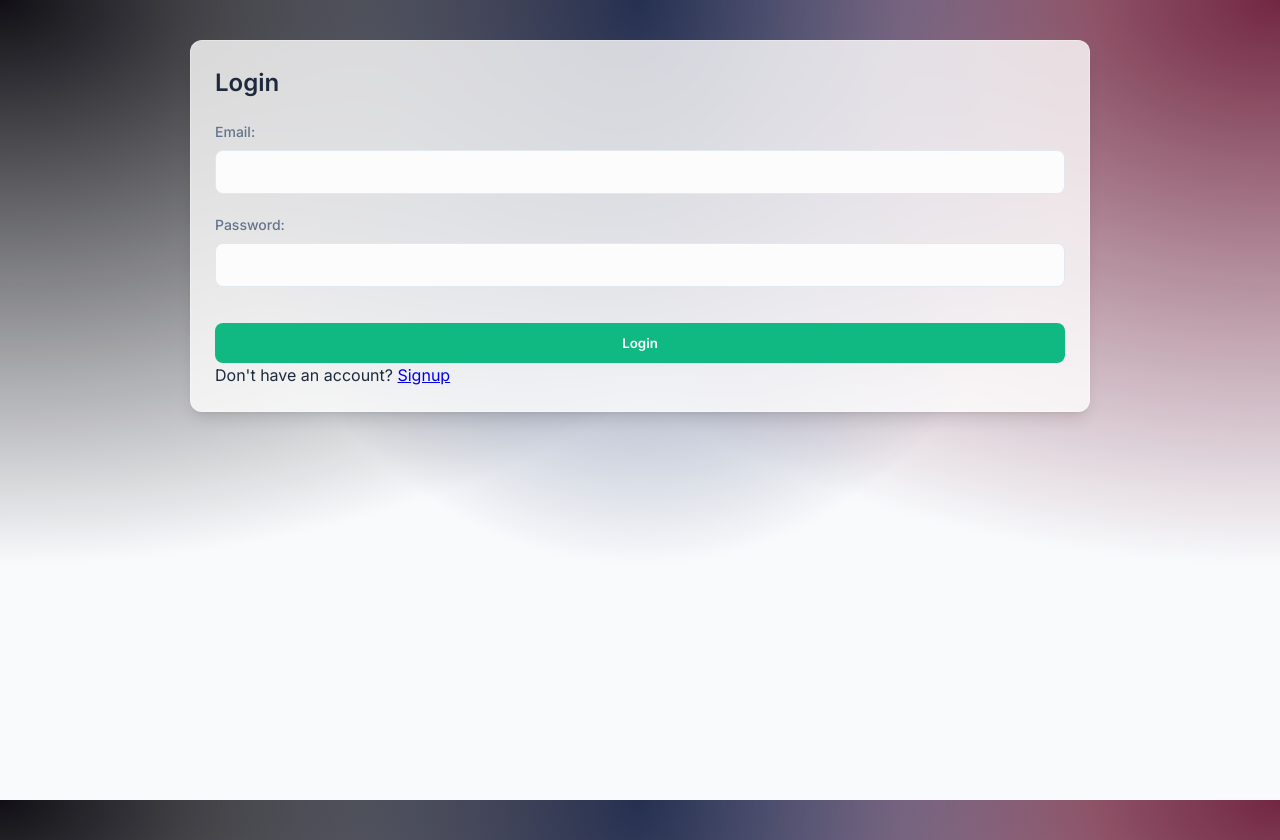
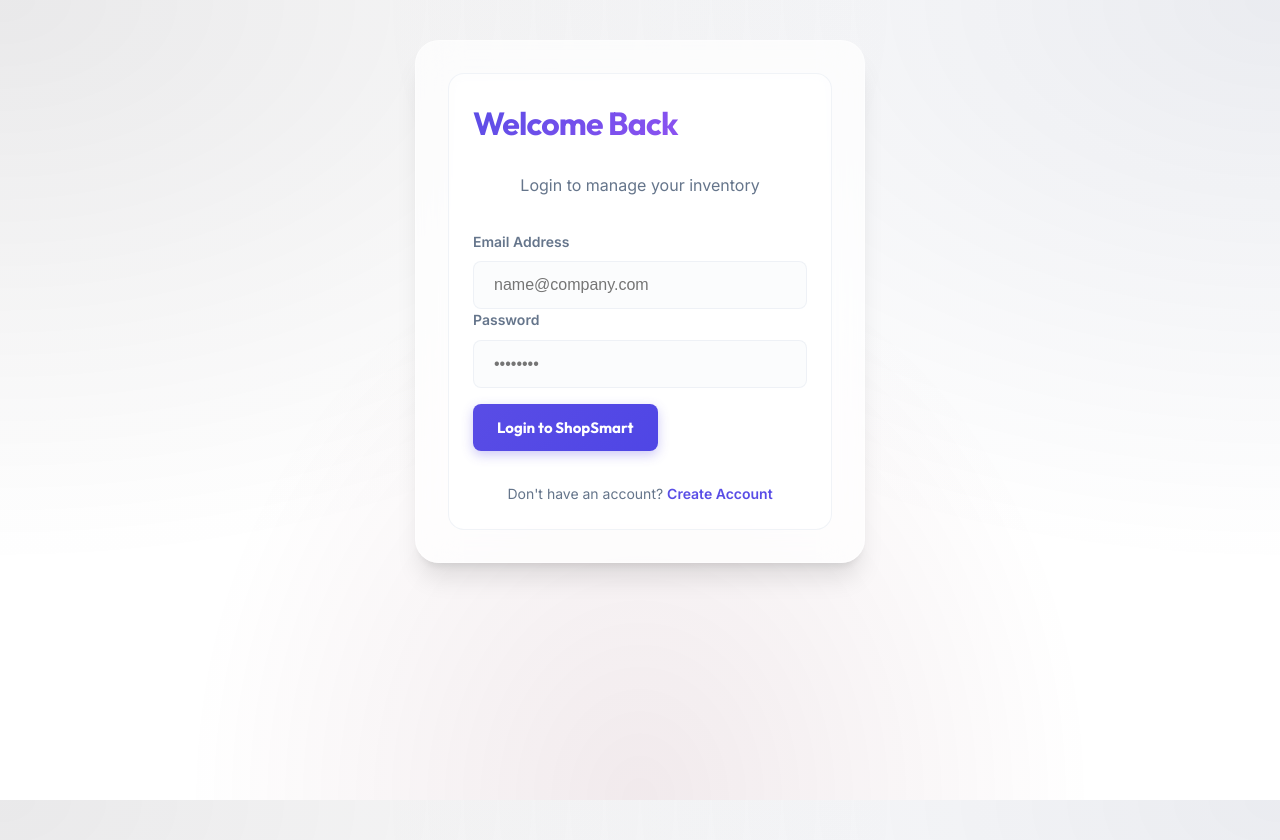
Before and after one commit to amathziah/devops, a React (Vite) app in the folder client/: page /login in a window 1280 px wide. Built offline with nearby package versions, Linux system fonts and the light colour scheme.

Commit message:
style: upgrade to premium glassmorphic UI with dark mode support

```diff
--- a/client/src/components/ItemsPage.jsx
+++ b/client/src/components/ItemsPage.jsx
@@ -99,7 +99,7 @@
                 <div style={{ display: 'flex', justifyContent: 'space-between', alignItems: 'center' }}>
                     <h2>Inventory ({items.length})</h2>
                     {items.length > 0 && (
-                        <button id="checkout-btn" onClick={handleCheckout} style={{ background: 'var(--success)' }}>
+                        <button className="checkout-btn-main" onClick={handleCheckout}>
                             🛒 Checkout
                         </button>
                     )}
@@ -116,7 +116,7 @@
                                 Your items have been successfully purchased and are on the way.
                                 Thank you for choosing ShopSmart!
                             </p>
-                            <button onClick={() => setCheckoutStatus(null)} style={{ width: '100%' }}>
+                            <button className="primary-btn" onClick={() => setCheckoutStatus(null)} style={{ width: '100%' }}>
                                 Back to Inventory
                             </button>
                         </div>
--- a/client/src/components/Login.jsx
+++ b/client/src/components/Login.jsx
@@ -25,36 +25,52 @@
     };
 
     return (
-        <div className="container">
+        <div className="container" style={{ maxWidth: '450px' }}>
+            <div className="card" style={{ marginBottom: 0 }}>
                 {isLoading && <LoadingSpinner />}
-            <h2>Login</h2>
-            {error && <p style={{ color: 'red' }}>{error}</p>}
+                <h1 style={{ fontSize: '2rem', marginBottom: '1.5rem' }}>Welcome Back</h1>
+                <p style={{ textAlign: 'center', color: 'var(--text-muted)', marginBottom: '2rem' }}>Login to manage your inventory</p>
+
+                {error && <div style={{
+                    padding: '0.75rem',
+                    background: 'hsla(0, 84%, 60%, 0.1)',
+                    color: 'var(--danger)',
+                    borderRadius: '8px',
+                    marginBottom: '1.5rem',
+                    fontSize: '0.875rem',
+                    textAlign: 'center'
+                }}>{error}</div>}
+
                 <form onSubmit={handleSubmit}>
                     <div>
-                    <label htmlFor="email">Email:</label>
+                        <label htmlFor="email">Email Address</label>
                         <input
                             id="email"
                             type="email"
+                            placeholder="name@company.com"
                             value={email}
                             onChange={(e) => setEmail(e.target.value)}
                             required
                         />
                     </div>
                     <div>
-                    <label htmlFor="password">Password:</label>
+                        <label htmlFor="password">Password</label>
                         <input
                             id="password"
                             type="password"
+                            placeholder="••••••••"
                             value={password}
                             onChange={(e) => setPassword(e.target.value)}
                             required
                         />
                     </div>
-                <button type="submit">Login</button>
+                    <button type="submit" style={{ marginTop: '1rem' }}>Login to ShopSmart</button>
                 </form>
-            <p>
-                Don&apos;t have an account? <Link to="/signup">Signup</Link>
+
+                <p style={{ textAlign: 'center', marginTop: '2rem', fontSize: '0.875rem', color: 'var(--text-muted)' }}>
+                    Don&apos;t have an account? <Link to="/signup" style={{ color: 'var(--primary)', fontWeight: 600, textDecoration: 'none' }}>Create Account</Link>
                 </p>
+            </div>
         </div>
     );
 };
--- a/client/src/components/ProtectedRoute.jsx
+++ b/client/src/components/ProtectedRoute.jsx
@@ -1,11 +1,12 @@
 import { useAuth } from '../context/AuthContext';
 import { Navigate } from 'react-router-dom';
+import LoadingSpinner from './LoadingSpinner';
 
 const ProtectedRoute = ({ children }) => {
     const { user, loading } = useAuth();
 
     if (loading) {
-        return <div>Loading...</div>;
+        return <LoadingSpinner />;
     }
 
     if (!user) {
--- a/client/src/components/Signup.jsx
+++ b/client/src/components/Signup.jsx
@@ -25,36 +25,52 @@
     };
 
     return (
-        <div className="container">
+        <div className="container" style={{ maxWidth: '450px' }}>
+            <div className="card" style={{ marginBottom: 0 }}>
                 {isLoading && <LoadingSpinner />}
-            <h2>Signup</h2>
-            {error && <p style={{ color: 'red' }}>{error}</p>}
+                <h1 style={{ fontSize: '2rem', marginBottom: '1.5rem' }}>Create Account</h1>
+                <p style={{ textAlign: 'center', color: 'var(--text-muted)', marginBottom: '2rem' }}>Join ShopSmart and start managing</p>
+
+                {error && <div style={{
+                    padding: '0.75rem',
+                    background: 'hsla(0, 84%, 60%, 0.1)',
+                    color: 'var(--danger)',
+                    borderRadius: '8px',
+                    marginBottom: '1.5rem',
+                    fontSize: '0.875rem',
+                    textAlign: 'center'
+                }}>{error}</div>}
+
                 <form onSubmit={handleSubmit}>
                     <div>
-                    <label htmlFor="signup-email">Email:</label>
+                        <label htmlFor="signup-email">Email Address</label>
                         <input
                             id="signup-email"
                             type="email"
+                            placeholder="name@company.com"
                             value={email}
                             onChange={(e) => setEmail(e.target.value)}
                             required
                         />
                     </div>
                     <div>
-                    <label htmlFor="signup-password">Password:</label>
+                        <label htmlFor="signup-password">Password</label>
                         <input
                             id="signup-password"
                             type="password"
+                            placeholder="Min 6 characters"
                             value={password}
                             onChange={(e) => setPassword(e.target.value)}
                             required
                         />
                     </div>
-                <button type="submit">Signup</button>
+                    <button type="submit" style={{ marginTop: '1rem' }}>Create Free Account</button>
                 </form>
-            <p>
-                Already have an account? <Link to="/login">Login</Link>
+
+                <p style={{ textAlign: 'center', marginTop: '2rem', fontSize: '0.875rem', color: 'var(--text-muted)' }}>
+                    Already have an account? <Link to="/login" style={{ color: 'var(--primary)', fontWeight: 600, textDecoration: 'none' }}>Login</Link>
                 </p>
+            </div>
         </div>
     );
 };
--- a/client/src/index.css
+++ b/client/src/index.css
@@ -1,21 +1,48 @@
-@import url('https://fonts.googleapis.com/css2?family=Inter:wght@300;400;500;600;700&display=swap');
+@import url('https://fonts.googleapis.com/css2?family=Outfit:wght@300;400;500;600;700&family=Inter:wght@300;400;500;600;700&display=swap');
 
 :root {
-    --primary: #6366f1;
-    --primary-hover: #4f46e5;
-    --secondary: #64748b;
-    --success: #10b981;
-    --danger: #ef4444;
-    --warning: #f59e0b;
-    --background: #f8fafc;
-    --card-bg: #ffffff;
-    --text-main: #1e293b;
-    --text-muted: #64748b;
-    --border: #e2e8f0;
+    /* Primary brand colors */
+    --primary-h: 245;
+    --primary-s: 75%;
+    --primary-l: 60%;
+    --primary: hsl(var(--primary-h), var(--primary-s), var(--primary-l));
+    --primary-hover: hsl(var(--primary-h), var(--primary-s), 50%);
+
+    /* Semantic colors */
+    --success: hsl(160, 84%, 39%);
+    --danger: hsl(0, 84%, 60%);
+    --warning: hsl(45, 93%, 47%);
+
+    /* Light Mode Foundation */
+    --background-raw: 220, 33%, 98%;
+    --background: hsl(var(--background-raw));
+    --surface: hsla(0, 0%, 100%, 0.7);
+    --surface-border: hsla(0, 0%, 100%, 0.4);
+    --card-bg: hsla(0, 0%, 100%, 0.4);
+    --text-main: hsl(222, 47%, 11%);
+    --text-muted: hsl(215, 16%, 47%);
+    --border: hsla(214, 32%, 91%, 0.5);
+
+    /* Constants */
+    --radius-sm: 8px;
+    --radius: 16px;
+    --radius-lg: 24px;
     --shadow-sm: 0 1px 2px 0 rgb(0 0 0 / 0.05);
-    --shadow: 0 4px 6px -1px rgb(0 0 0 / 0.1), 0 2px 4px -2px rgb(0 0 0 / 0.1);
-    --shadow-lg: 0 10px 15px -3px rgb(0 0 0 / 0.1), 0 4px 6px -4px rgb(0 0 0 / 0.1);
-    --radius: 12px;
+    --shadow: 0 10px 15px -3px rgb(0 0 0 / 0.05), 0 4px 6px -4px rgb(0 0 0 / 0.05);
+    --shadow-lg: 0 20px 25px -5px rgb(0 0 0 / 0.1), 0 8px 10px -6px rgb(0 0 0 / 0.1);
+}
+
+@media (prefers-color-scheme: dark) {
+    :root {
+        --background-raw: 222, 47%, 4%;
+        --background: hsl(var(--background-raw));
+        --surface: hsla(222, 47%, 10%, 0.7);
+        --surface-border: hsla(0, 0%, 100%, 0.1);
+        --card-bg: hsla(222, 47%, 15%, 0.4);
+        --text-main: hsl(210, 40%, 98%);
+        --text-muted: hsl(215, 20%, 65%);
+        --border: hsla(217, 32%, 17%, 0.5);
+    }
 }
 
 * {
@@ -25,124 +52,149 @@
 }
 
 body {
-    font-family: 'Inter', -apple-system, sans-serif;
+    font-family: 'Inter', system-ui, -apple-system, sans-serif;
     background: var(--background);
-    background-image: radial-gradient(at 0% 0%, hsla(253,16%,7%,1) 0, transparent 50%),
-                      radial-gradient(at 50% 0%, hsla(225,39%,30%,1) 0, transparent 50%),
-                      radial-gradient(at 100% 0%, hsla(339,49%,30%,1) 0, transparent 50%);
-    background-attachment: fixed;
     color: var(--text-main);
     min-height: 100vh;
-    line-height: 1.5;
+    line-height: 1.6;
+    overflow-x: hidden;
+
+    /* Animated Gradient Background */
+    background:
+        radial-gradient(at 0% 0%, hsla(253, 16%, 15%, 0.1) 0, transparent 50%),
+        radial-gradient(at 100% 0%, hsla(225, 39%, 30%, 0.1) 0, transparent 50%),
+        radial-gradient(at 50% 100%, hsla(339, 49%, 30%, 0.1) 0, transparent 50%);
+    background-attachment: fixed;
+}
+
+h1, h2, h3 {
+    font-family: 'Outfit', sans-serif;
+    letter-spacing: -0.025em;
 }
 
 .container {
-    max-width: 900px;
+    max-width: 800px;
     margin: 40px auto;
-    padding: 24px;
-    background: rgba(255, 255, 255, 0.8);
-    backdrop-filter: blur(12px);
-    border-radius: var(--radius);
+    padding: 32px;
+    background: var(--surface);
+    backdrop-filter: blur(20px);
+    -webkit-backdrop-filter: blur(20px);
+    border-radius: var(--radius-lg);
     box-shadow: var(--shadow-lg);
-    border: 1px solid rgba(255, 255, 255, 0.3);
+    border: 1px solid var(--surface-border);
+    animation: slideUp 0.6s cubic-bezier(0.16, 1, 0.3, 1);
+}
+
+.nav {
+    display: flex;
+    justify-content: space-between;
+    align-items: center;
+    margin-bottom: 2.5rem;
 }
 
 h1 {
-    font-weight: 700;
-    font-size: 2.25rem;
+    font-size: 2.5rem;
+    font-weight: 800;
     background: linear-gradient(135deg, var(--primary), #a855f7);
     -webkit-background-clip: text;
     background-clip: text;
     -webkit-text-fill-color: transparent;
-    margin-bottom: 2rem;
-    text-align: center;
-}
-
-h2 {
-    font-weight: 600;
-    font-size: 1.5rem;
-    margin-bottom: 1.25rem;
-    color: var(--text-main);
 }
 
 .card {
-    background: rgba(255, 255, 255, 0.7);
+    background: var(--card-bg);
     backdrop-filter: blur(8px);
-    -webkit-backdrop-filter: blur(8px);
     border-radius: var(--radius);
     padding: 24px;
     margin-bottom: 24px;
-    box-shadow: var(--shadow);
-    border: 1px solid rgba(255, 255, 255, 0.4);
-    transition: transform 0.2s ease, box-shadow 0.2s ease;
+    border: 1px solid var(--border);
+    transition: all 0.3s cubic-bezier(0.4, 0, 0.2, 1);
 }
 
 .card:hover {
-    transform: translateY(-2px);
-    box-shadow: var(--shadow-lg);
-}
-
-form div {
-    margin-bottom: 1.25rem;
+    transform: translateY(-4px) scale(1.01);
+    border-color: var(--primary);
+    box-shadow: var(--shadow);
 }
 
 label {
     display: block;
+    font-size: 0.875rem;
+    font-weight: 600;
     margin-bottom: 0.5rem;
-    font-weight: 500;
-    font-size: 0.875rem;
     color: var(--text-muted);
 }
 
 input {
     width: 100%;
-    padding: 0.75rem 1rem;
-    border: 1px solid var(--border);
-    border-radius: 8px;
+    padding: 0.875rem 1.25rem;
+    background: hsla(var(--background-raw), 0.5);
+    border: 1.5px solid var(--border);
+    border-radius: var(--radius-sm);
+    color: var(--text-main);
     font-size: 1rem;
-    transition: border-color 0.2s, box-shadow 0.2s;
-    background: #fcfcfc;
+    transition: all 0.2s ease;
 }
 
 input:focus {
     outline: none;
     border-color: var(--primary);
-    box-shadow: 0 0 0 3px rgba(99, 102, 241, 0.2);
+    background: hsla(var(--background-raw), 0.8);
+    box-shadow: 0 0 0 4px hsla(var(--primary-h), var(--primary-s), var(--primary-l), 0.15);
 }
 
 button {
-    font-family: inherit;
-    font-weight: 600;
-    background: var(--primary);
-    color: white;
+    font-family: 'Outfit', sans-serif;
+    font-weight: 700;
+    padding: 0.875rem 1.5rem;
+    border-radius: var(--radius-sm);
     border: none;
-    padding: 0.75rem 1.5rem;
-    border-radius: 8px;
     cursor: pointer;
-    transition: all 0.2s ease;
+    transition: all 0.3s cubic-bezier(0.4, 0, 0.2, 1);
     display: inline-flex;
     align-items: center;
     justify-content: center;
     gap: 8px;
-}
-
-button:hover {
-    background: var(--primary-hover);
-    transform: scale(1.02);
+    font-size: 0.9375rem;
 }
 
 button:active {
-    transform: scale(0.98);
+    transform: scale(0.96);
 }
 
-button[type="submit"] {
-    background: var(--success);
-    width: 100%;
-    margin-top: 1rem;
+.primary-btn, button[type="submit"] {
+    background: linear-gradient(135deg, var(--primary), #4f46e5);
+    color: white;
+    box-shadow: 0 4px 12px hsla(var(--primary-h), var(--primary-s), var(--primary-l), 0.3);
 }
 
 button[type="submit"]:hover {
-    background: #059669;
+    filter: brightness(1.1);
+    box-shadow: 0 6px 16px hsla(var(--primary-h), var(--primary-s), var(--primary-l), 0.4);
+}
+
+.checkout-btn-main {
+    background: linear-gradient(135deg, var(--success), #059669);
+    color: white;
+    padding: 10px 20px;
+    border-radius: var(--radius-sm);
+    box-shadow: 0 4px 12px hsla(160, 84%, 39%, 0.3);
+}
+
+.checkout-btn-main:hover {
+    filter: brightness(1.1);
+    transform: scale(1.05);
+}
+
+.logout-btn {
+    background: transparent;
+    border: 1.5px solid var(--danger);
+    color: var(--danger);
+}
+
+.logout-btn:hover {
+    background: var(--danger);
+    color: white;
 }
 
 .items-list {
@@ -153,16 +205,17 @@
 }
 
 .item {
-    background: white;
+    background: hsla(var(--background-raw), 0.3);
     padding: 20px;
     border-radius: var(--radius);
     border: 1px solid var(--border);
     transition: all 0.2s ease;
+    animation: fadeIn 0.4s ease-out;
 }
 
 .item:hover {
+    background: hsla(var(--background-raw), 0.6);
     border-color: var(--primary);
-    background: #f8fafc;
 }
 
 .item-content {
@@ -173,8 +226,7 @@
 
 .item-info h3 {
     font-size: 1.125rem;
-    font-weight: 600;
-    color: var(--text-main);
+    font-weight: 700;
     margin-bottom: 4px;
 }
 
@@ -185,7 +237,8 @@
 
 .item-meta {
     font-size: 0.75rem;
-    color: #94a3b8;
+    color: var(--text-muted);
+    opacity: 0.8;
     margin-top: 8px;
     display: block;
 }
@@ -196,95 +249,28 @@
 }
 
 .actions button {
-    padding: 6px 12px;
+    padding: 8px 16px;
     font-size: 0.8125rem;
-    background: var(--secondary);
+    background: hsla(var(--background-raw), 0.8);
+    color: var(--text-main);
+    border: 1px solid var(--border);
 }
 
-.actions .btn-delete {
-    background: var(--danger);
+.actions button:hover {
+    background: var(--primary);
+    color: white;
+    border-color: var(--primary);
 }
 
 .actions .btn-delete:hover {
-    background: #dc2626;
+    background: var(--danger);
+    border-color: var(--danger);
 }
 
-.nav {
-    display: flex;
-    justify-content: space-between;
-    align-items: center;
-    margin-bottom: 2rem;
-    padding-bottom: 1rem;
-    border-bottom: 1px solid var(--border);
-}
-
-.logout-btn {
-    background: transparent;
-    border: 1px solid var(--danger);
-    color: var(--danger);
-}
-
-.logout-btn:hover {
-    background: var(--danger);
-    color: white;
-}
-
-@media (max-width: 640px) {
-    .container {
-        margin: 0;
-        border-radius: 0;
-        min-height: 100vh;
-    }
-}
-
-/* Checkout Overlay */
-.checkout-overlay {
-    position: fixed;
-    top: 0;
-    left: 0;
-    width: 100%;
-    height: 100%;
-    background: rgba(0, 0, 0, 0.4);
-    backdrop-filter: blur(8px);
-    display: flex;
-    justify-content: center;
-    align-items: center;
-    z-index: 10000;
-    animation: fadeIn 0.3s ease-out;
-}
-
-.checkout-modal {
-    background: white;
-    padding: 3rem;
-    border-radius: 20px;
-    text-align: center;
-    box-shadow: var(--shadow-lg);
-    max-width: 400px;
-    width: 90%;
-    transform: scale(0.9);
-    animation: popIn 0.4s cubic-bezier(0.175, 0.885, 0.32, 1.275) forwards;
-}
-
-.checkmark-circle {
-    width: 80px;
-    height: 80px;
-    background: var(--success);
-    border-radius: 50%;
-    display: flex;
-    justify-content: center;
-    align-items: center;
-    margin: 0 auto 1.5rem;
-    box-shadow: 0 4px 15px rgba(16, 185, 129, 0.3);
-}
-
-.checkmark {
-    width: 40px;
-    height: 20px;
-    border-left: 5px solid white;
-    border-bottom: 5px solid white;
-    transform: rotate(-45deg);
-    margin-top: -5px;
-    animation: checkmarkGrow 0.5s 0.2s ease-out both;
+/* Animations */
+@keyframes slideUp {
+    from { opacity: 0; transform: translateY(20px); }
+    to { opacity: 1; transform: translateY(0); }
 }
 
 @keyframes fadeIn {
@@ -292,11 +278,37 @@
     to { opacity: 1; }
 }
 
-@keyframes popIn {
-    to { transform: scale(1); }
+/* Checkout Modal Customization */
+.checkout-modal {
+    background: var(--surface) !important;
+    backdrop-filter: blur(25px) !important;
+    border: 1px solid var(--surface-border) !important;
+    color: var(--text-main);
+    border-radius: var(--radius-lg) !important;
 }
 
-@keyframes checkmarkGrow {
-    0% { transform: scale(0) rotate(-45deg); }
-    100% { transform: scale(1) rotate(-45deg); }
+.checkmark-circle {
+    background: var(--success) !important;
+    box-shadow: 0 0 30px hsla(160, 84%, 39%, 0.4) !important;
 }
+
+@media (max-width: 640px) {
+    .container {
+        margin: 0;
+        border-radius: 0;
+        padding: 20px;
+    }
+
+    h1 { font-size: 2rem; }
+
+    .item-content {
+        flex-direction: column;
+        align-items: flex-start;
+        gap: 16px;
+    }
+
+    .actions {
+        width: 100%;
+        justify-content: flex-end;
+    }
+}
```
Also changed, not shown: client/src/components/ItemForm.jsx (+12 -7 lines), client/src/components/LoadingSpinner.css (+9 -8 lines). Lines whose indentation alone changed are shown as unchanged.
